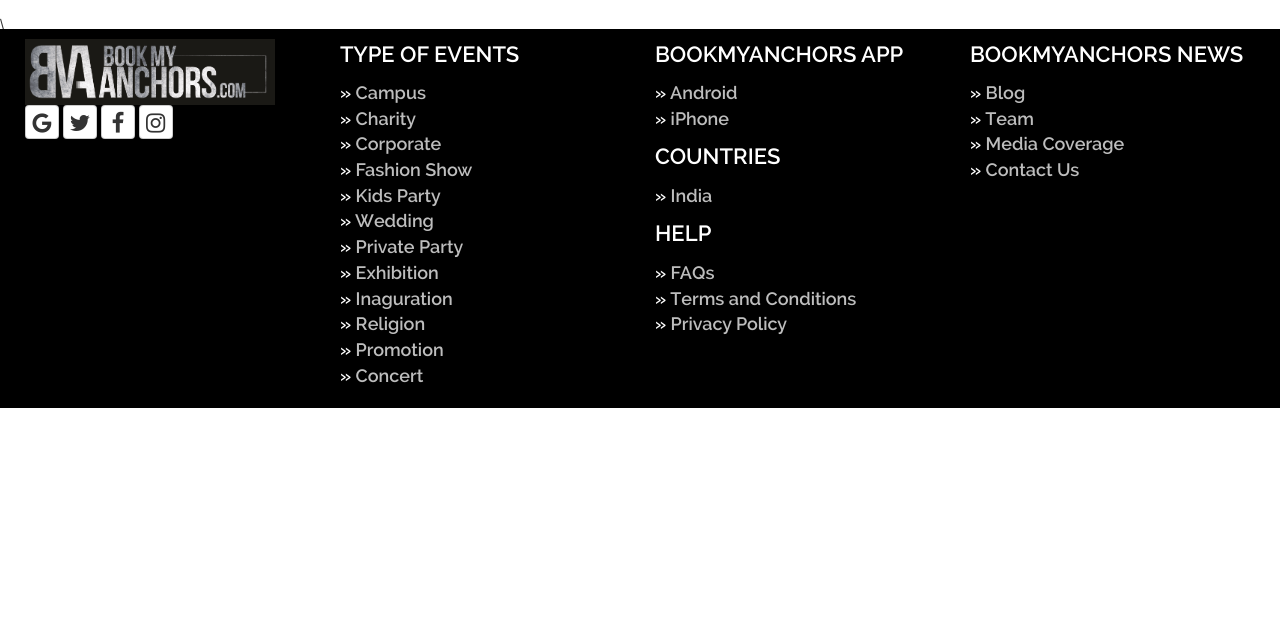
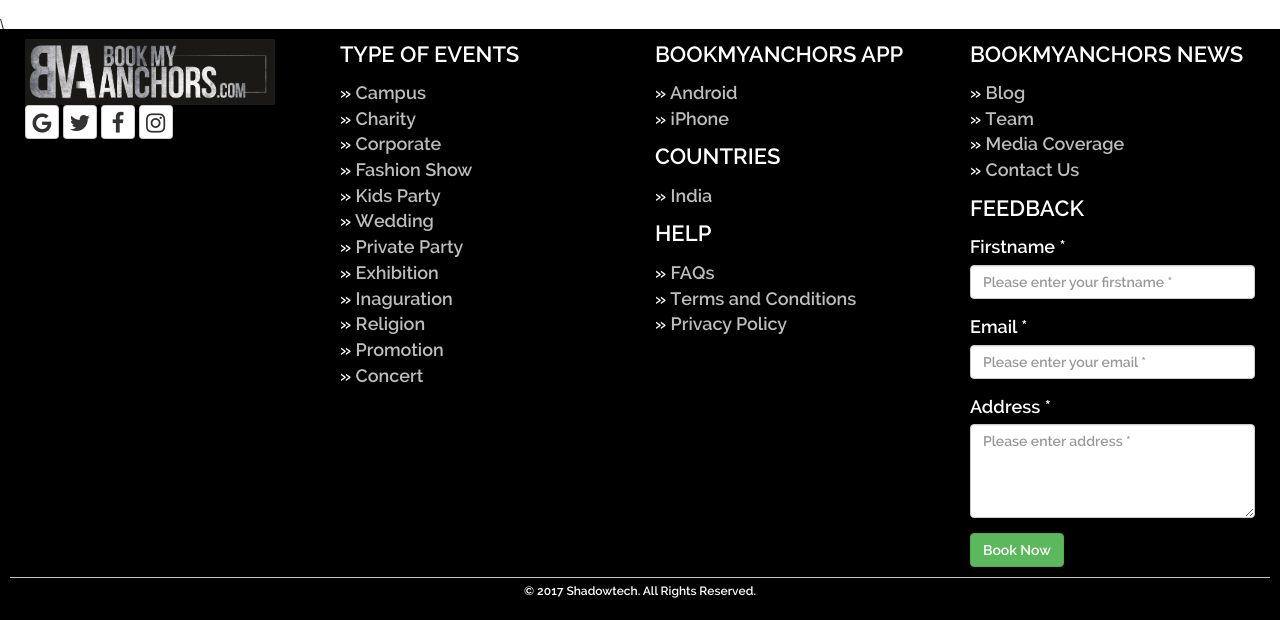
Before and after one commit to shadowtech5/original, a PHP site: page /filter.php?ev_id=1 in a window 1280 px wide. Shown: the part 609-1229 px from the top of the page. Run offline with PHP 8.4, Linux system fonts and the light colour scheme; data that the repository does not hold is empty; some libraries are stand-ins or nearby versions.

Commit message:
completed

```diff
--- a/css/custom_style.css
+++ b/css/custom_style.css
@@ -65,6 +65,11 @@ body{
 .logo{
 	width: 20%;
 	min-width: 250px;
+}
+.customer-details{
+	font-family: raleway;
+	font-size: 24px;
+	padding-top: 10px;
 }
 .celebrity-anchors{
 	font-family: raleway;
@@ -183,6 +188,12 @@ body{
 	margin-right: 5px;
 	border: 1px solid #8d8d8d;
 	height: 200px;
+}
+.sp-copyright{
+	text-align: center;
+	font-size: 12px;
+	font-family: raleway;
+	font-weight: 100;
 }
 .footer-bar{
 	color: white;
--- a/footer.php
+++ b/footer.php
@@ -63,7 +63,42 @@
 						<li><a href="landingpage.php?ev_id=1">Media Coverage</a></li>
 						<li><a href="landingpage.php?ev_id=1">Contact Us</a></li>
 					</ul>
+					<span style="padding-bottom: 10px;">FEEDBACK</span>
+					<div class="book-now-style" style=" padding-top: 10px;">
+				        <div class="row">
+				            <div class="col-md-12">
+				                <div class="form-group">
+				                    <label for="form_name">Firstname *</label>
+				                    <input id="form_name" type="text" name="fname" class="form-control" placeholder="Please enter your firstname *" required="required" data-error="Firstname is required.">
+				                    <div class="help-block with-errors"></div>
+				                </div>
+				            </div>
+				        </div>
+				        <div class="row">
+				            <div class="col-md-12">
+				            	<div class="form-group">
+				                    <label for="form_email">Email *</label>
+				                    <input id="form_email" type="email" name="email" class="form-control" placeholder="Please enter your email *" required="required" data-error="Valid email is required.">
+				                    <div class="help-block with-errors"></div>
+				                </div>
+				            </div>
+				        </div>
+				        <div class="row">
+				         	<div class="col-md-12">
+				            	<div class="form-group">
+				                	<label for="form_message">Address *</label>
+				                    <textarea id="form_message" name="address" class="form-control" placeholder="Please enter address *" rows="4" required="required" data-error="Please,enter address."></textarea>
+				                    <div class="help-block with-errors"></div>
+				                </div>
+				            </div>
+					        <div class="col-md-12" style="padding-bottom: 10px;">
+					        	<button id="book_confirmation"type="button" class="btn btn-success btn-send">Book Now</button>
+					        </div>
+				        </div>
+				    </div>
+				</div>
+				<div class="col-md-12" style="border-top: 1px solid #c4c4c4; padding-top: 5px;">
+					<p class="sp-copyright"> © 2017 Shadowtech. All Rights Reserved.</p>
 				</div>
 			</div>
-
 			<!-- ends footer -->
--- a/view_profile.php
+++ b/view_profile.php
@@ -368,7 +368,6 @@ if(! $retval ) {
 
 		            <div class="row">
 		            	<button type="button" class="close" data-dismiss="modal">&times;</button>
-
 		                <div class="col-lg-12 col-lg-offset-2" style="padding-top: 80px; margin-left: 20px;">
 		                	<div id="available_result_book">
 		                		booking confirmed
@@ -376,6 +375,7 @@ if(! $retval ) {
 
 		                    <form id="contact-form" method="post" role="form">
 		                        <div class="controls">
+		                        <span class="customer-details">Customer Details</span>
 		                        <div class="book-now-style">
 				                            <div class="row">
 				                                <div class="col-md-6">
```
Also changed, not shown: index.php (+0 -19 lines).
